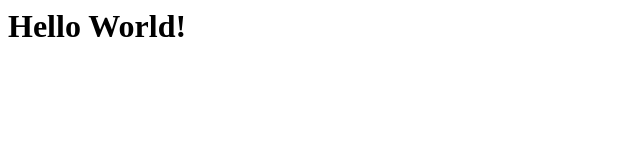
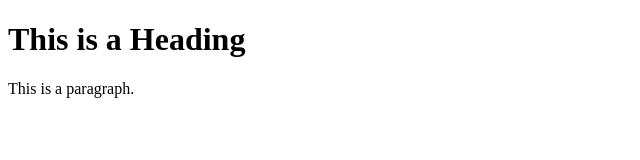
Before and after one commit to cequinonesh/cequinonesh.github.io, a plain HTML site: page index.html in a window 1280 px wide. Shown: the whole page, without its empty margins (0-640 px from the left). Drawn offline with Linux system fonts and the light colour scheme.

Commit message:
Update index.html

```diff
--- a/index.html
+++ b/index.html
@@ -1,12 +1,12 @@
+<!DOCTYPE html>
 <html>
-	<head>
-		<meta content="text/html; charset=utf-8">
-		<title> Facebook </title>
-	</head>
+<head>
+<title>Page Title</title>
+</head>
+<body>
 
-	<body>
-		<h1>Hello World!</h1>
-	</body>
+<h1>This is a Heading</h1>
+<p>This is a paragraph.</p>
 
-
+</body>
 </html>
```
